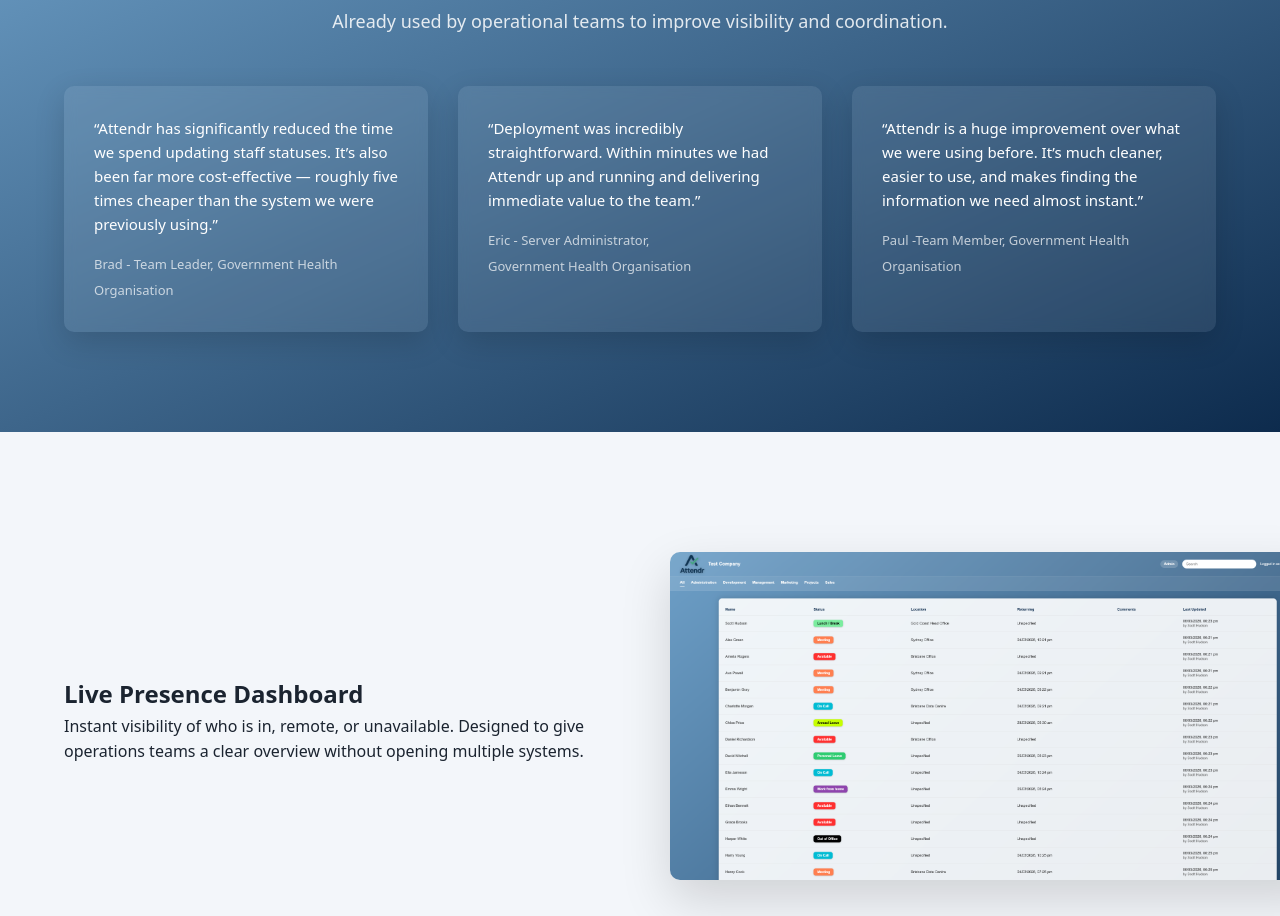
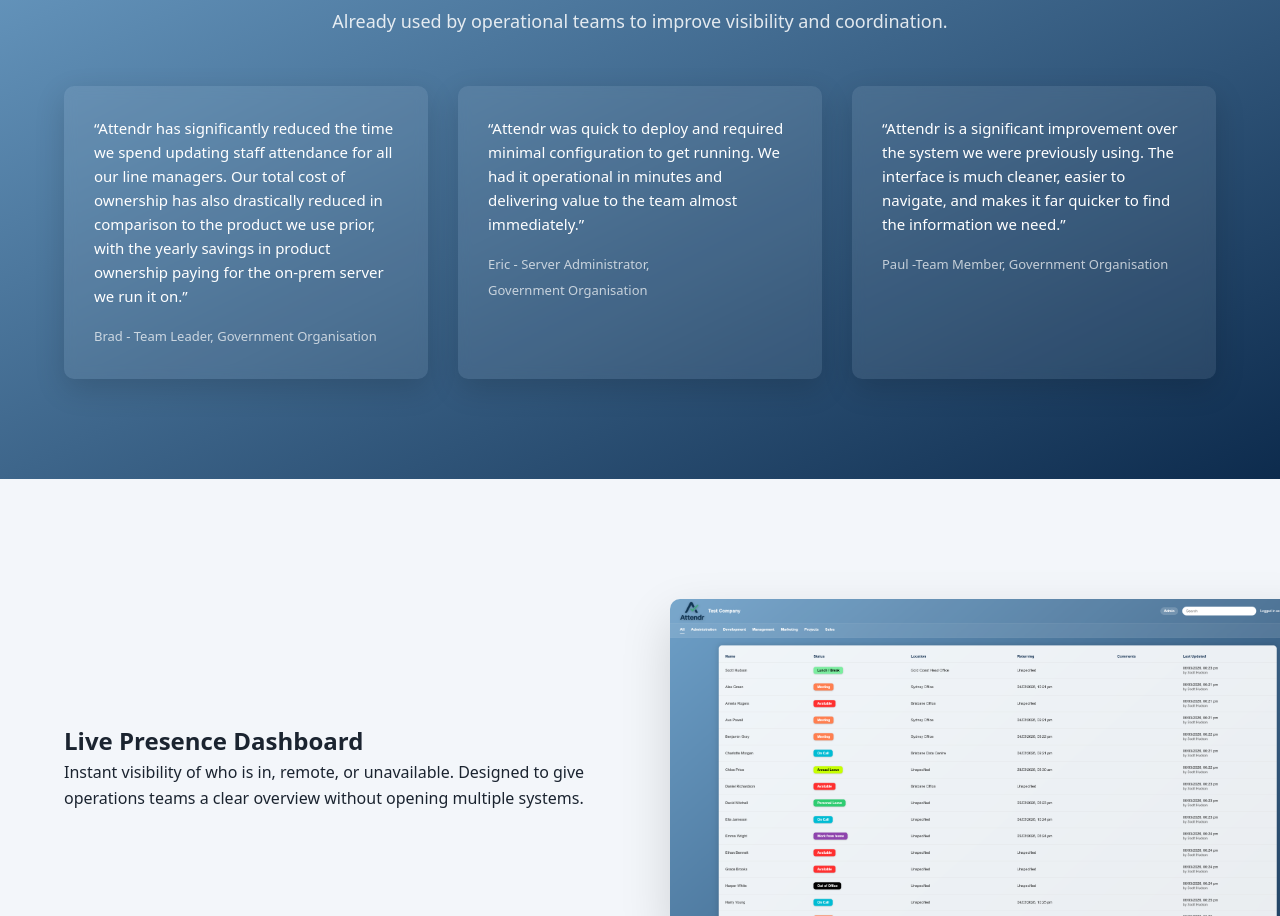
Before and after one commit to Huddo58/Attendr-Web, a website: page index.html in a window 1280 px wide. Shown: the part 1508-2424 px from the top of the page. Drawn offline with Linux system fonts and the light colour scheme.

Commit message:
testamonial tweak

```diff
--- a/index.html
+++ b/index.html
@@ -154,24 +154,27 @@
 
 <div class="testimonial-card">
 <p>
-“Attendr has significantly reduced the time we spend updating staff statuses.
-It’s also been far more cost-effective — roughly five times cheaper than the system we were previously using.”
+“Attendr has significantly reduced the time we spend updating staff attendance for all our line managers.
+Our total cost of ownership has also drastically reduced in comparison to the product we use prior,
+with the yearly savings in product ownership paying for the on-prem server we run it on.”
 </p>
-<span>Brad - Team Leader, Government Health Organisation</span>
+<span>Brad - Team Leader, Government Organisation</span>
 </div>
 
 <div class="testimonial-card">
 <p>
-“Deployment was incredibly straightforward. Within minutes we had Attendr up and running and delivering immediate value to the team.”
+“Attendr was quick to deploy and required minimal configuration to get running.
+We had it operational in minutes and delivering value to the team almost immediately.”
 </p>
-<span>Eric - Server Administrator, <br>Government Health Organisation</span>
+<span>Eric - Server Administrator, <br>Government Organisation</span>
 </div>
 
 <div class="testimonial-card">
 <p>
-“Attendr is a huge improvement over what we were using before. It’s much cleaner, easier to use, and makes finding the information we need almost instant.”
+“Attendr is a significant improvement over the system we were previously using.
+The interface is much cleaner, easier to navigate, and makes it far quicker to find the information we need.”
 </p>
-<span>Paul -Team Member, Government Health Organisation</span>
+<span>Paul -Team Member, Government Organisation</span>
 </div>
 
 </div>
```
